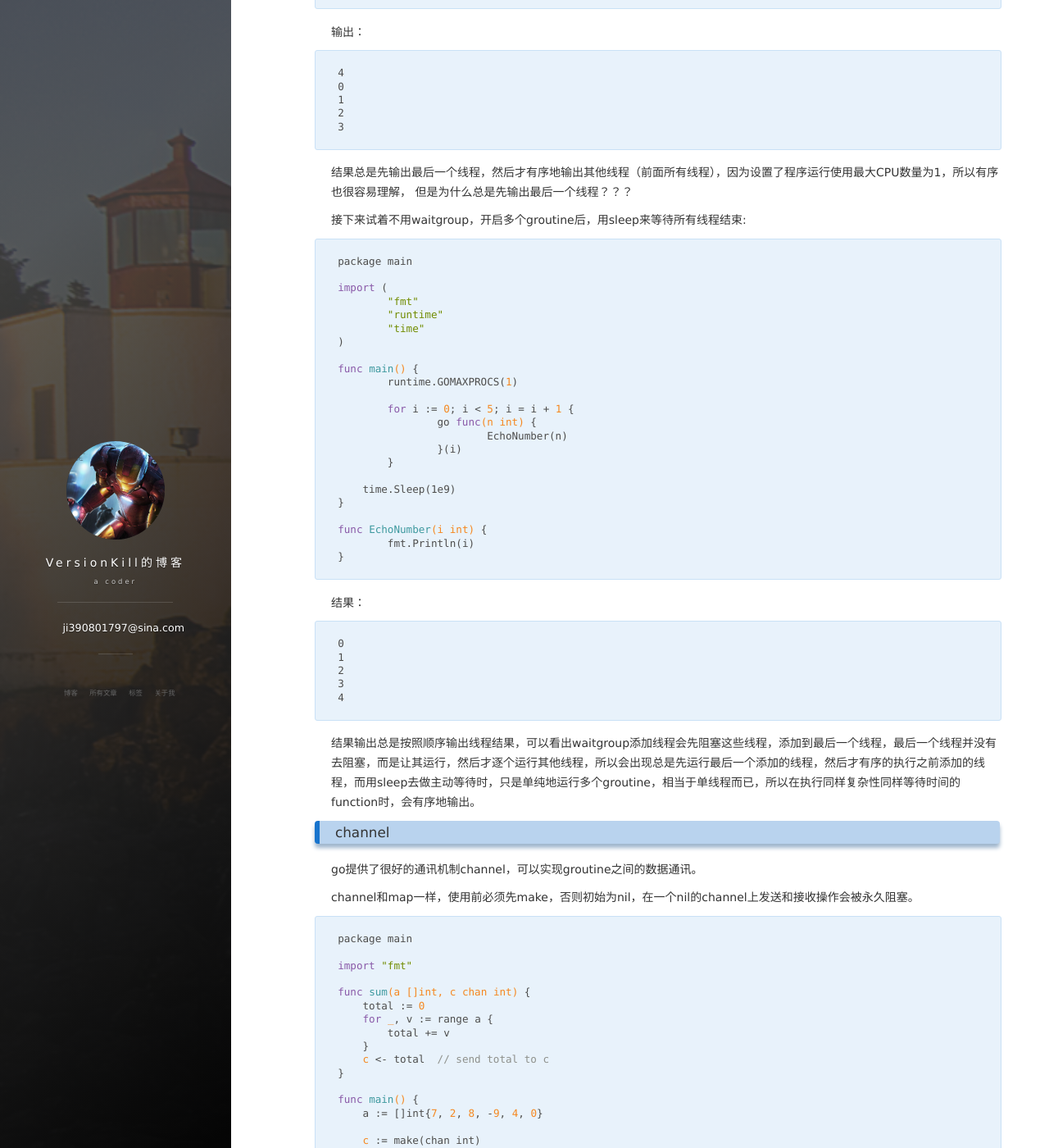
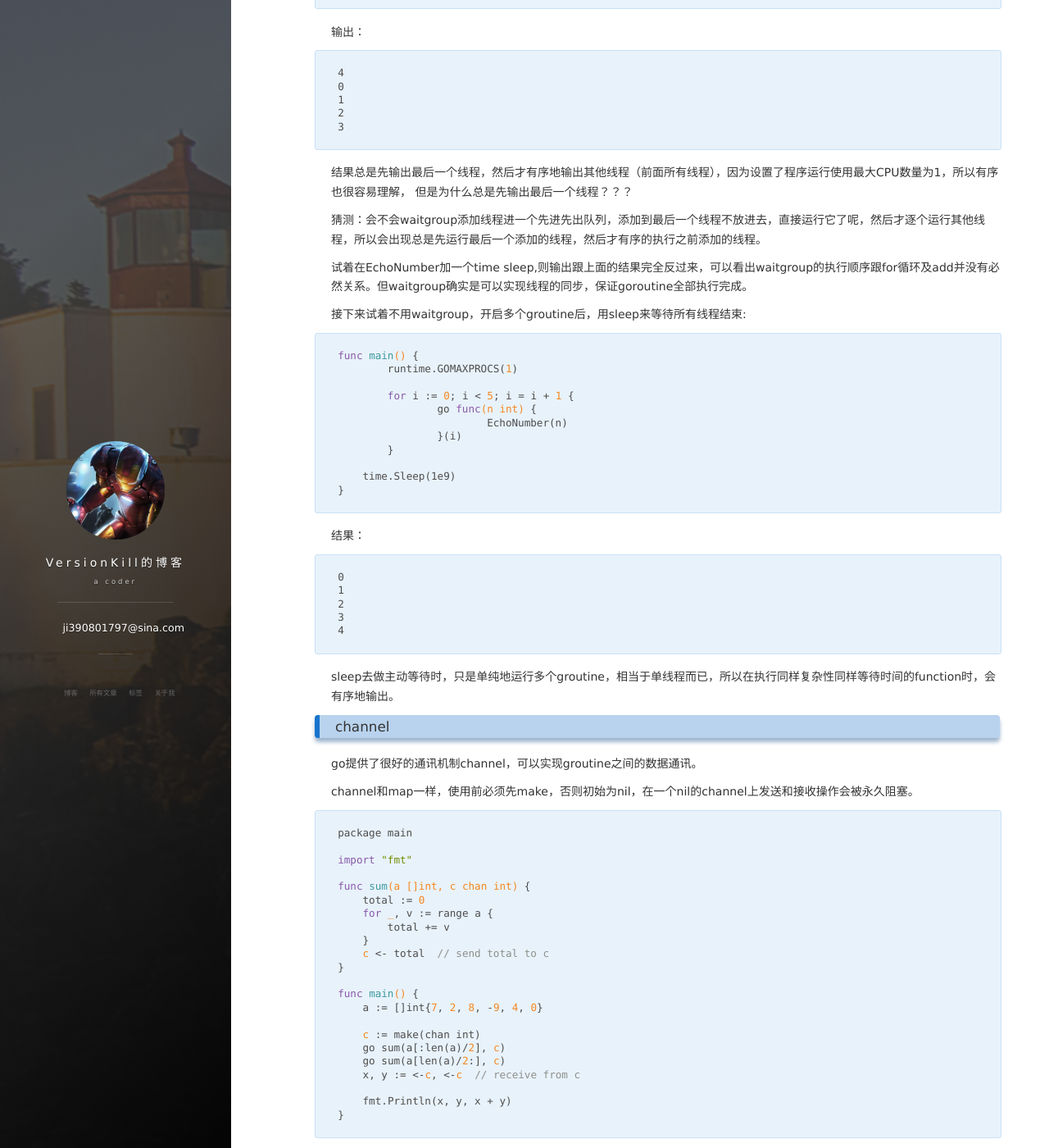
Before and after one commit to versionkill/versionkill.github.io, a Jekyll site: the page built from _posts/2016-08-31-note_of_go_groutine.md, in a window 1280 px wide and 1400 px high, scrolled down 2271 px. Shown: the whole window at 82% size. Built offline with Jekyll 4.4.1, drawn with Linux system fonts in a browser that asks for light colours; nearby versions of some CDN libraries; comment, search, counter and statistics services are not loaded.

Commit message:
Update 2016-08-31-note_of_go_groutine.md

````diff
--- a/_posts/2016-08-31-note_of_go_groutine.md
+++ b/_posts/2016-08-31-note_of_go_groutine.md
@@ -136,17 +136,14 @@ func EchoNumber(i int) {
 结果总是先输出最后一个线程，然后才有序地输出其他线程（前面所有线程），因为设置了程序运行使用最大CPU数量为1，所以有序也很容易理解，
 但是为什么总是先输出最后一个线程？？？
 
+猜测：会不会waitgroup添加线程进一个先进先出队列，添加到最后一个线程不放进去，直接运行它了呢，然后才逐个运行其他线程，所以会出现总是先运行最后一个添加的线程，然后才有序的执行之前添加的线程。
+
+试着在EchoNumber加一个time sleep,则输出跟上面的结果完全反过来，可以看出waitgroup的执行顺序跟for循环及add并没有必然关系。但waitgroup确实是可以实现线程的同步，保证goroutine全部执行完成。
+
+
 接下来试着不用waitgroup，开启多个groutine后，用sleep来等待所有线程结束:
 
 ```go
-package main
-
-import (
-	"fmt"
-	"runtime"
-	"time"
-)
-
 func main() {
 	runtime.GOMAXPROCS(1)
 
@@ -157,10 +154,6 @@ func main() {
 	}
 
     time.Sleep(1e9)
-}
-
-func EchoNumber(i int) {
-	fmt.Println(i)
 }
 ```
 
@@ -174,7 +167,7 @@ func EchoNumber(i int) {
 4
 ```
 
-结果输出总是按照顺序输出线程结果，可以看出waitgroup添加线程会先阻塞这些线程，添加到最后一个线程，最后一个线程并没有去阻塞，而是让其运行，然后才逐个运行其他线程，所以会出现总是先运行最后一个添加的线程，然后才有序的执行之前添加的线程，而用sleep去做主动等待时，只是单纯地运行多个groutine，相当于单线程而已，所以在执行同样复杂性同样等待时间的function时，会有序地输出。
+sleep去做主动等待时，只是单纯地运行多个groutine，相当于单线程而已，所以在执行同样复杂性同样等待时间的function时，会有序地输出。
 
 
 ### channel
````
